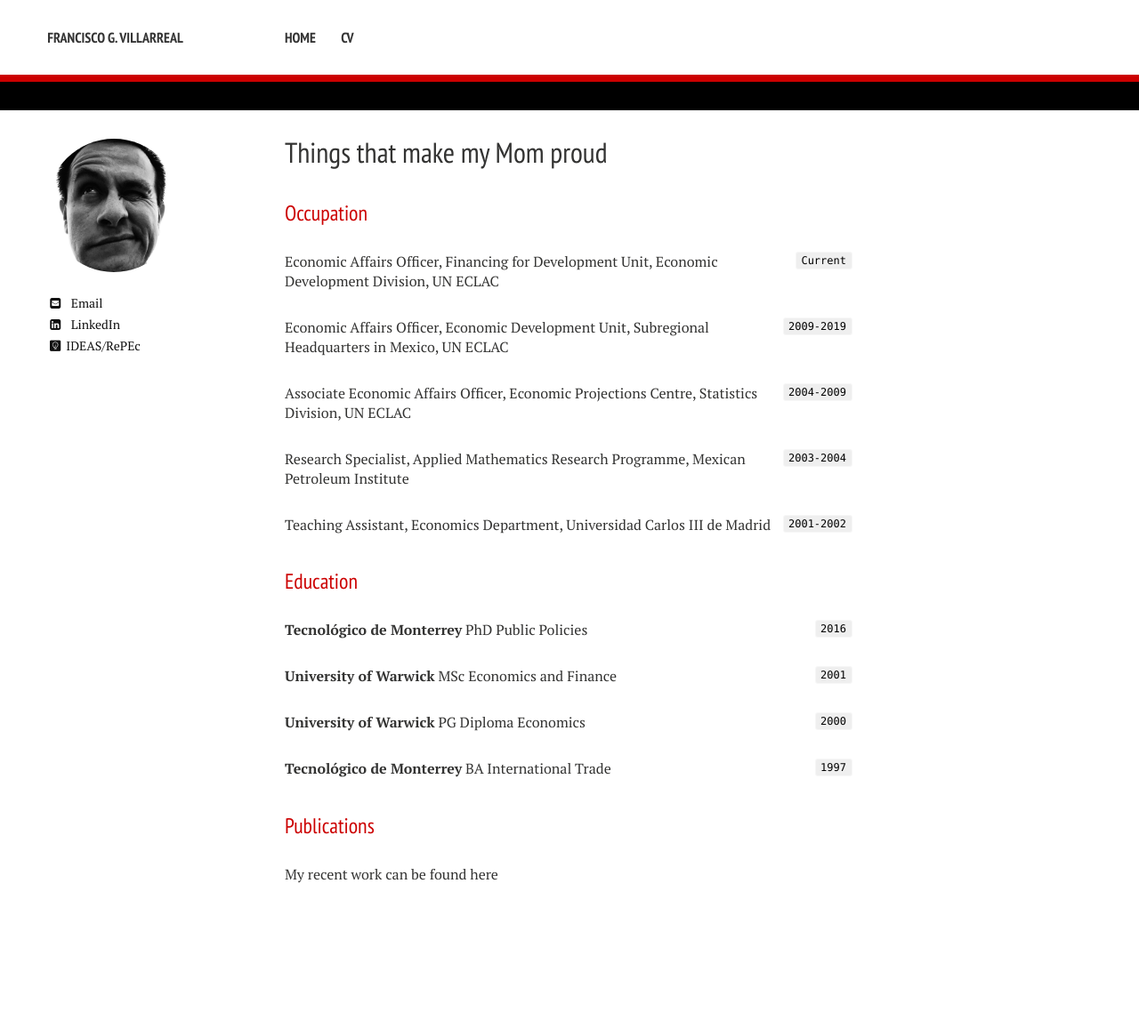
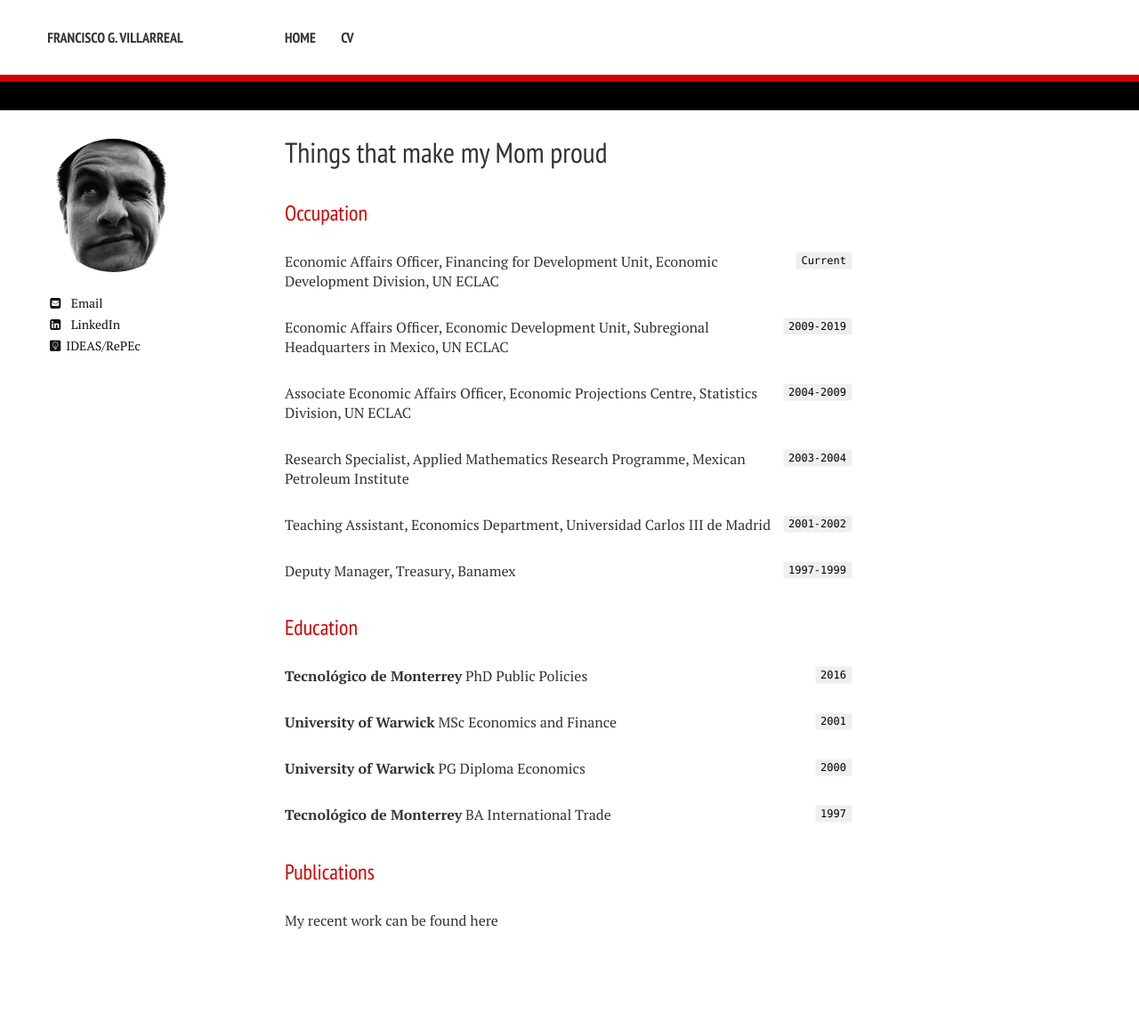
Before and after one commit to fgvillarreal/fgvillarreal.github.io, a Jekyll site: the page built from cv.md, in a window 1280 px wide. Shown: the whole page at 89% size. Built offline with Jekyll 4.4.1, drawn with Linux system fonts in a browser that asks for light colours; nearby versions of some CDN libraries; some web fonts are replaced; before the commit the page ends 1104 px from its top, so only the background shows below that; part of the change alters nothing that is shown.

Commit message:
Update cv.md

```diff
--- a/cv.md
+++ b/cv.md
@@ -13,6 +13,8 @@ title: Things that make my Mom proud
 `2003-2004` Research Specialist, Applied Mathematics Research Programme, Mexican Petroleum Institute
 
 `2001-2002` Teaching Assistant, Economics Department, Universidad Carlos III de Madrid
+
+`1997-1999` Deputy Manager, Treasury, Banamex
 
 ## Education
 
@@ -60,4 +62,4 @@ Presentation Title, Conference, <a href="https://MyWebsite.tld/presentation1">Li
 
 <!-- ### Footer
 
-Last updated: April 2021 -->
+Last updated: June 2021 -->
```
